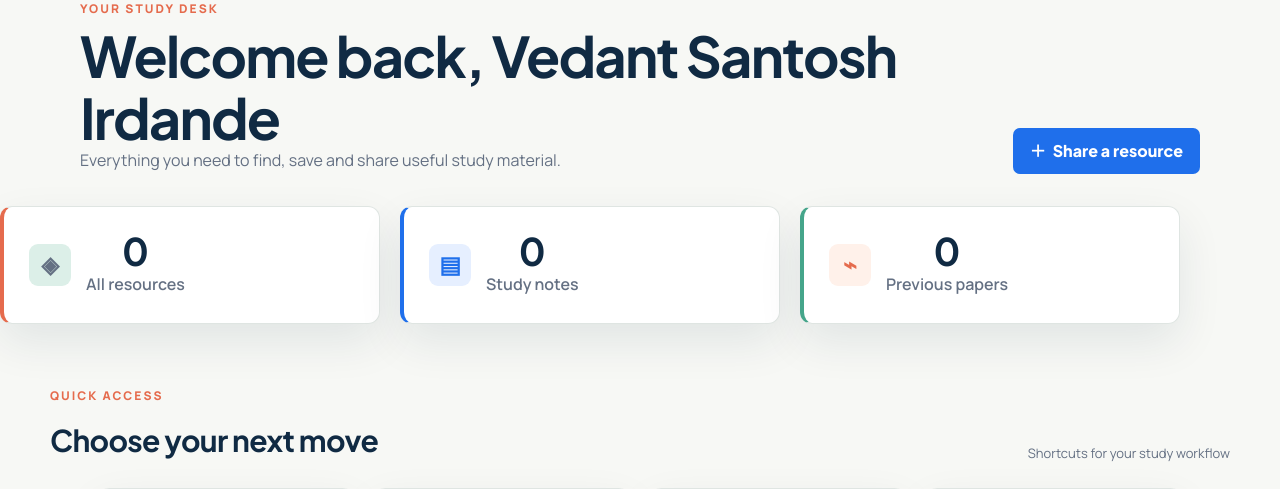
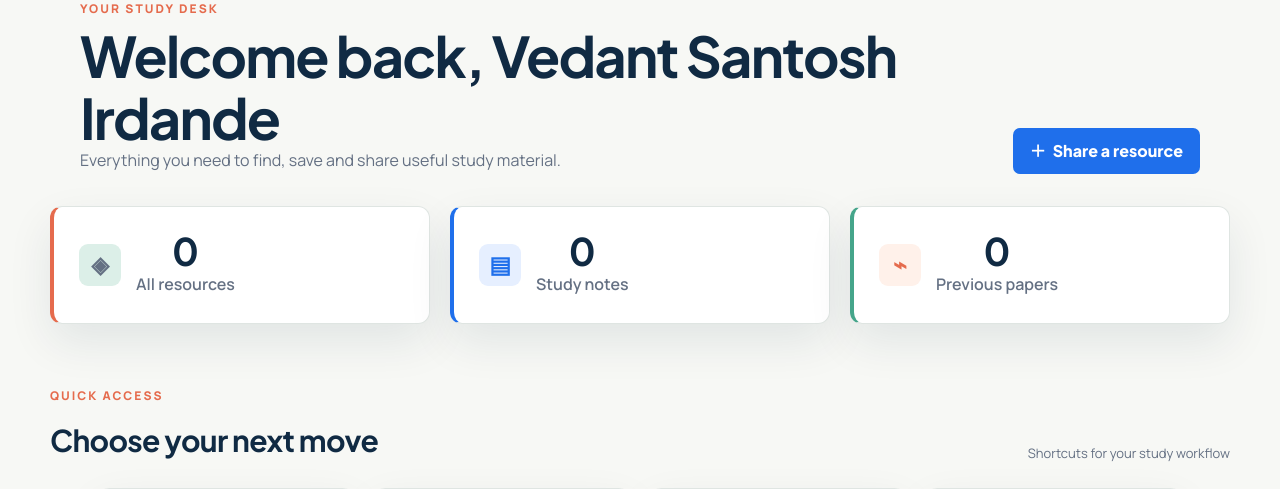
Before and after one commit to vedantirdande/Study-Planner, a Flask app: page /dashboard in a window 1280 px wide. Shown: the part 139-628 px from the top of the page. Run offline with Flask 3, Linux system fonts and the light colour scheme; a user stored in the database is signed in; data that the repository does not hold is empty.

Commit message:
Fix dashboard stats card layout

```diff
--- a/static/css/polish.css
+++ b/static/css/polish.css
@@ -72,6 +72,7 @@ h1, h2, h3 { color: var(--navy); }
 .btn.danger { background: #bd4539; }
 
 .section, .page-head, .filter-panel, .resource-grid, .profile-layout, .form-page, .admin-section, .stats-grid, .card-grid { max-width: 1180px; }
+.stats-grid { grid-template-columns: repeat(3, minmax(0, 1fr)); margin-inline: auto; }
 .section { margin-top: 76px; margin-bottom: 76px; }
 .page-head { margin-top: 58px; margin-bottom: 32px; }
 .page-head h1 { font-size: clamp(32px, 5vw, 56px); letter-spacing: -1.8px; }
```
